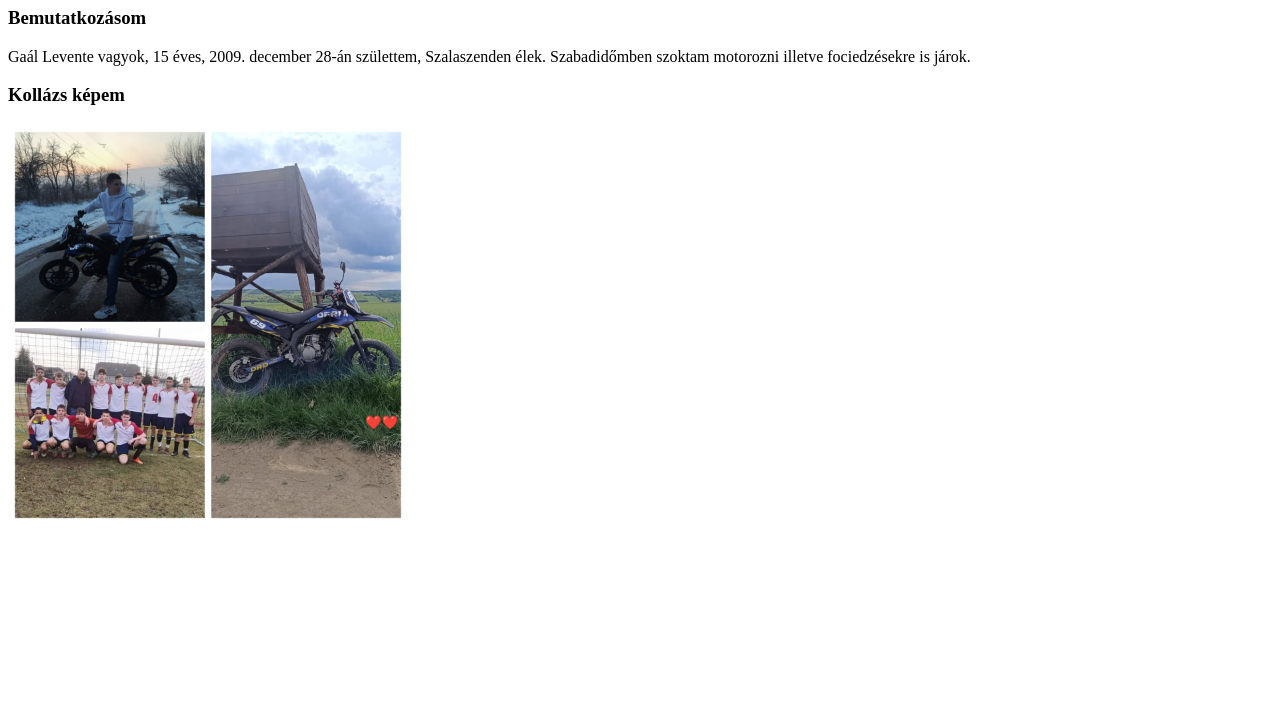
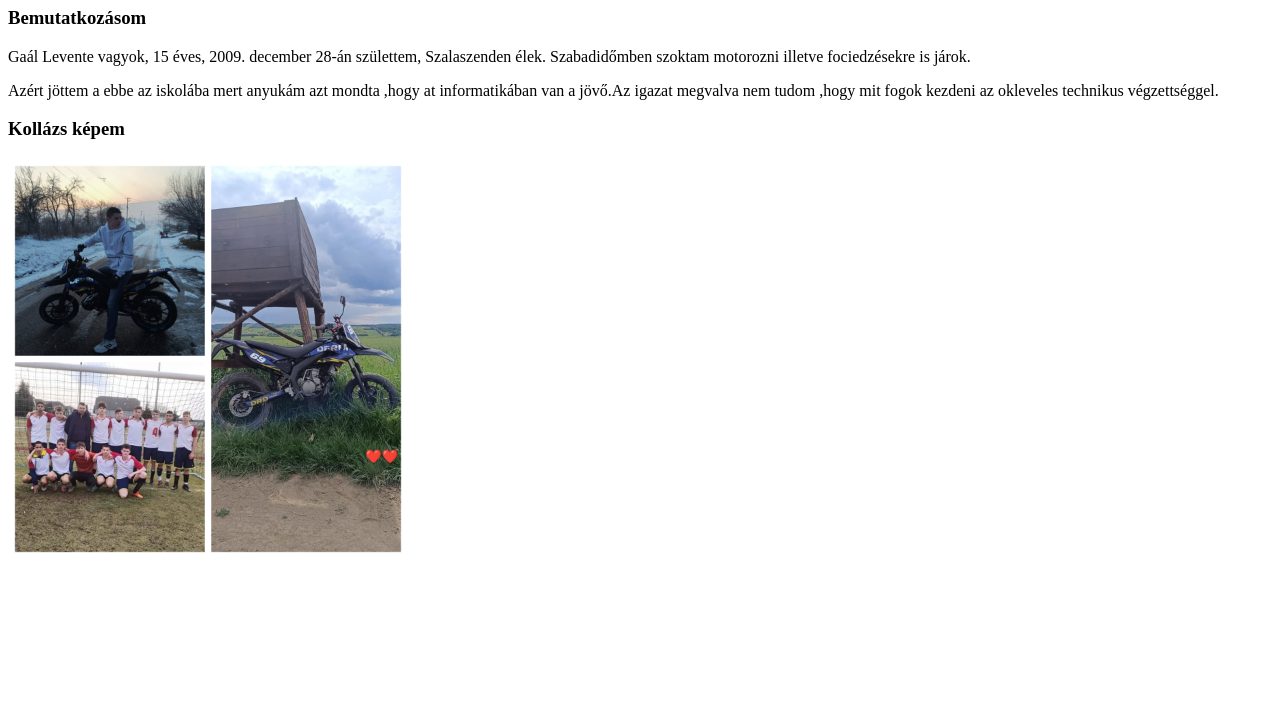
Before and after one commit to levi610/ikt, a plain HTML site: page index.html in a window 1280 px wide. Shown: the part 73-800 px from the top of the page. Drawn offline with Linux system fonts and the light colour scheme.

Commit message:
index.html

```diff
--- a/index.html
+++ b/index.html
@@ -10,7 +10,7 @@
     <h1>Gaál Levente 9.A</h1>
     <h3>Bemutatkozásom</h3>
     <p>Gaál Levente vagyok, 15 éves, 2009. december 28-án születtem, Szalaszenden élek. Szabadidőmben szoktam motorozni illetve fociedzésekre is járok.</p>
-    <p></p>
+    <p>Azért jöttem a ebbe az iskolába mert anyukám azt mondta ,hogy at informatikában van a jövő.Az igazat megvalva nem tudom ,hogy mit fogok kezdeni az okleveles technikus végzettséggel.</p>
     <h3>Kollázs képem</h3>
     <img src="./img/kollazs.jpg" alt="kollázs" title="kollázs" width="400">
 </body>
```
